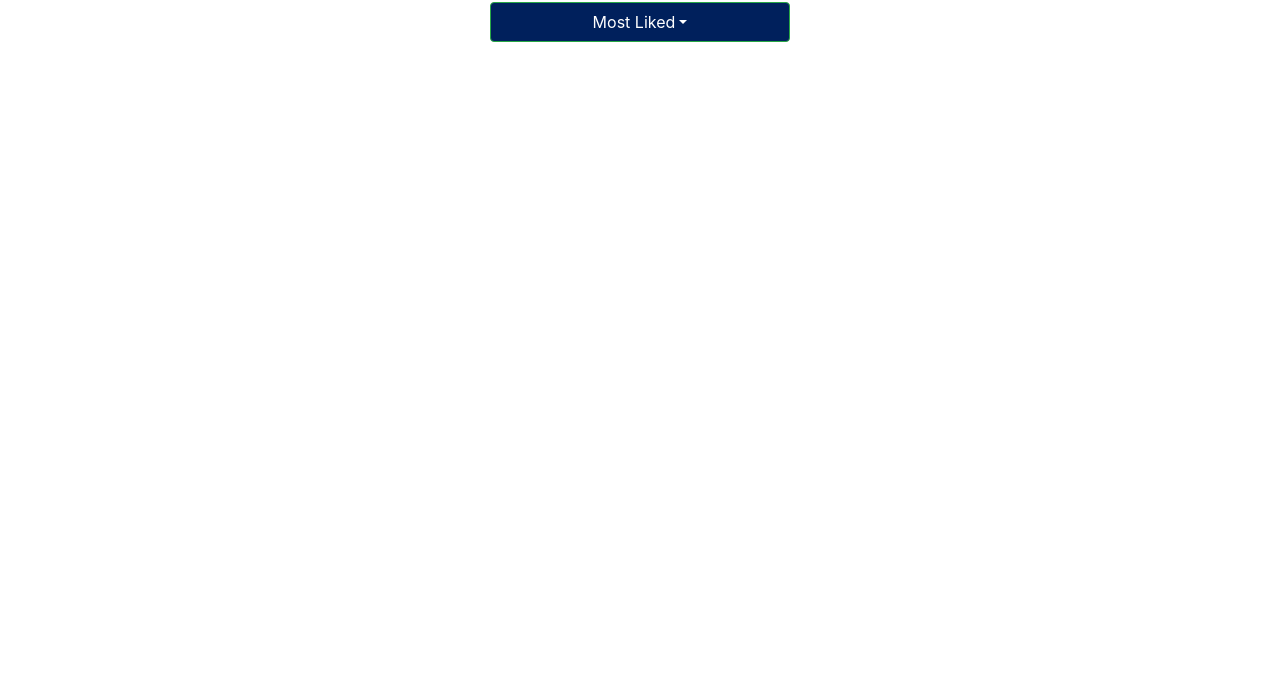
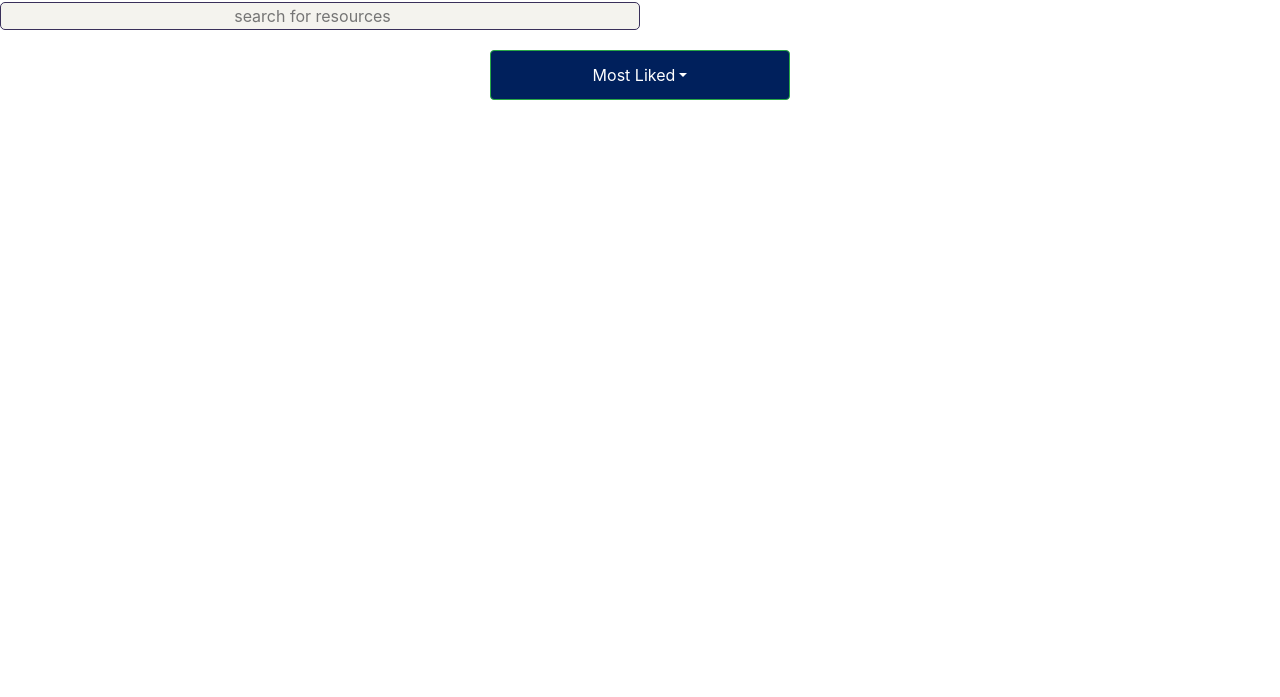
Before and after one commit to curley2121/Enviornmental-Racism, a React app: page /content/1 in a window 1280 px wide. Shown: the part 103-800 px from the top of the page. Built offline with nearby package versions, Linux system fonts and the light colour scheme.

Commit message:
Search works

```diff
--- a/src/components/Content.js
+++ b/src/components/Content.js
@@ -1,108 +1,135 @@
-import React, {useState} from 'react';
+import React, { useState } from "react";
 import css from "./Content.module.css";
-import { useParams, Link } from 'react-router-dom';
-import ContentCard from './ContentCard';
-import { useContext } from 'react';
-import { StoreContext } from '../contexts/StoreContext.js';
-import { Dropdown } from 'react-bootstrap';
+import { useParams, Link } from "react-router-dom";
+import ContentCard from "./ContentCard";
+import { useContext } from "react";
+import { StoreContext } from "../contexts/StoreContext.js";
+import { Dropdown } from "react-bootstrap";
 
 // Render all content that matches the filter by calling ContentCard for each piece of content.
 // Clicking on a content card redirects to FullPage for that content.
 function Content() {
-    let {filter} = useParams();
-    const [value,setValue]=useState('Most Liked');
-
-    let {
-        content, likes
-      } = useContext(StoreContext);
-
-    console.log(content.length)
-
-    let filtered = content;
+  let { filter } = useParams();
+  // Default State
+  let { content, likes } = useContext(StoreContext);
+  const [value, setValue] = useState("Most Liked");
+  const [filtered, setFiltered] = useState(
+    filter === "mostPopular"
+      ? content
+      : content.filter((cont) => cont.type === filter)
+  );
+  const [displayed, setDisplayed] = useState(filtered);
+  // Default is all content shown
   let fName = "default";
 
-    if (filter === "article"){
+  if (filter === "article") {
     fName = "Top Articles";
-    }else if (filter === "video"){
+  } else if (filter === "video") {
     fName = "Top Videos";
-    }else if (filter === "organization"){
+  } else if (filter === "organization") {
     fName = "Top Organizations";
-    }else if (filter === "book"){
+  } else if (filter === "book") {
     fName = "Top Books";
-    }else if (filter === "all"){
+  } else if (filter === "all") {
     fName = "All Posts";
-    }else if (filter === "mostPopular"){
+  } else if (filter === "mostPopular") {
     fName = "Most Popular";
   }
 
+  const handleSelect = (e) => {
+    setValue(e);
+    resort();
+  };
 
-    if (filter === "mostPopular" || filter === "all"){
-
-    }else{
-
-        filtered = content.filter(cont=>cont.type===filter)
-
+  function resort() {
+    if (value === "Most Recent") {
+      setDisplayed(
+        filtered.sort((a, b) => new Date(b.datetime) - new Date(a.datetime))
+      );
+    } else if (value === "Least Recent") {
+      setDisplayed(
+        filtered
+          .sort((a, b) => new Date(b.datetime) - new Date(a.datetime))
+          .reverse()
+      );
+    } else if (value === "Most Liked") {
+      setDisplayed(filtered.sort((a, b) => b.likes - a.likes));
+    } else if (value === "Least Liked") {
+      setDisplayed(filtered.sort((a, b) => b.likes - a.likes).reverse());
+    }
   }
 
+  let search = function (e) {
+    console.log(e.target.value);
+    let keyword = e.target.value;
 
-    let sorted = filtered;
+    // searchedAlbums will be a temp holder of the search results
+    let results = [];
 
-    resort();
-
-
-    const handleSelect=(e)=>{
-        console.log(e);
-        setValue(e);
-        resort();
-      }
+    // Goes through each album within the album data
+    filtered.map((item) => {
+      if (
+        // Checks if keyword is found with the album name
+        item["type"].toLowerCase().includes(keyword.toLowerCase())
+      )
+        results.push(item);
+      else if (
+        // Checks if keyword is found with the artist name
+        item["title"].toLowerCase().includes(keyword.toLowerCase())
+      )
+        results.push(item);
+      else if (
+        // Checks if keyword is found within the genre
+        item["desc"].toLowerCase().includes(keyword.toLowerCase())
+      )
+        results.push(item);
+    });
+    console.log(results);
+    setDisplayed(results);
+  };
 
   return (
     <div className={css.container}>
       <h1 className={css.title}> {fName}</h1>
+      <div className={css.searchInput}>
+        <input
+          type="search"
+          value={filtered.value}
+          onChange={search}
+          placeholder="search for resources"
+        ></input>
+      </div>
       <Dropdown onSelect={handleSelect}>
-            <Dropdown.Toggle  className={css.drop} variant="success" id="dropdown-basic" >
+        <Dropdown.Toggle
+          className={css.drop}
+          variant="success"
+          id="dropdown-basic"
+        >
           {value}
         </Dropdown.Toggle>
         <Dropdown.Menu>
-                <Dropdown.Item className={css.item} eventKey="Most Liked">Most Liked</Dropdown.Item>
-                <Dropdown.Item className={css.item} eventKey="Least Liked">Least Liked</Dropdown.Item>
-                <Dropdown.Item className={css.item} eventKey="Most Recent">Most Recent</Dropdown.Item>
-                <Dropdown.Item className={css.item} eventKey="Least Recent">Least Recent</Dropdown.Item>
+          <Dropdown.Item className={css.item} eventKey="Most Liked">
+            Most Liked
+          </Dropdown.Item>
+          <Dropdown.Item className={css.item} eventKey="Least Liked">
+            Least Liked
+          </Dropdown.Item>
+          <Dropdown.Item className={css.item} eventKey="Most Recent">
+            Most Recent
+          </Dropdown.Item>
+          <Dropdown.Item className={css.item} eventKey="Least Recent">
+            Least Recent
+          </Dropdown.Item>
         </Dropdown.Menu>
       </Dropdown>
 
-
-            {sorted
-        .map(c=>
+      {displayed.map((c) => (
         <Link className={css.card} key={c.id} to={"/FullPage/".concat(c.id)}>
-            <ContentCard content={c}/>
+          <ContentCard content={c} />
         </Link>
-        )
+      ))}
+    </div>
+  );
 }
 
-        </div>
-    );
-
-    function resort(){
-        if (value === "Most Recent"){
-            sorted = filtered.sort((a,b)=>new Date(b.datetime) - new Date(a.datetime));
-        }else if  (value === "Least Recent"){
-            sorted = filtered.sort((a,b)=>new Date(b.datetime) - new Date(a.datetime)).reverse();
-        }else if  (value === "Most Liked"){
-            sorted = filtered.sort((a,b)=>b.likes - a.likes);
-        }else if  (value === "Least Liked"){
-            sorted = filtered.sort((a,b)=>b.likes - a.likes).reverse();
-        }
-    }
-
-
-
-
-
-
-}
-
-
-
-
 export default Content;
--- a/src/components/Content.module.css
+++ b/src/components/Content.module.css
@@ -23,9 +23,8 @@
 
   .drop {
     background-color: rgb(0, 32, 92) !important;
-
     width: 300px !important;
-    height: 40px !important;
+    height: 50px !important;
     color: rgb(255, 255, 255) !important;
     padding: 0px 0px !important;
     text-align: center !important;
@@ -46,7 +45,7 @@
     width: 300px!important;
     height: 20px!important;
     color: rgb(255, 255, 255)!important;
-    padding: 20px 0px!important;
+    padding: 25px 0px!important;
     text-align: center!important;
     text-decoration: none!important;
     margin: 0px auto!important;
@@ -61,3 +60,18 @@
   a:hover, a:active {
     background-color: rgb(209, 209, 230);
   }
+
+  input {
+    font-family: "Gill Sans";
+    width: 50%;
+    text-align: center;
+    margin-right: auto;
+    margin-left: auto;
+    background-color: #f4f3ee;
+    border: 1.5px solid #392f5a;
+    border-radius: 5px;
+  }
+
+  .searchInput {
+    padding-bottom: 20px;
+  }
```
Lines whose indentation alone changed are shown as unchanged.
